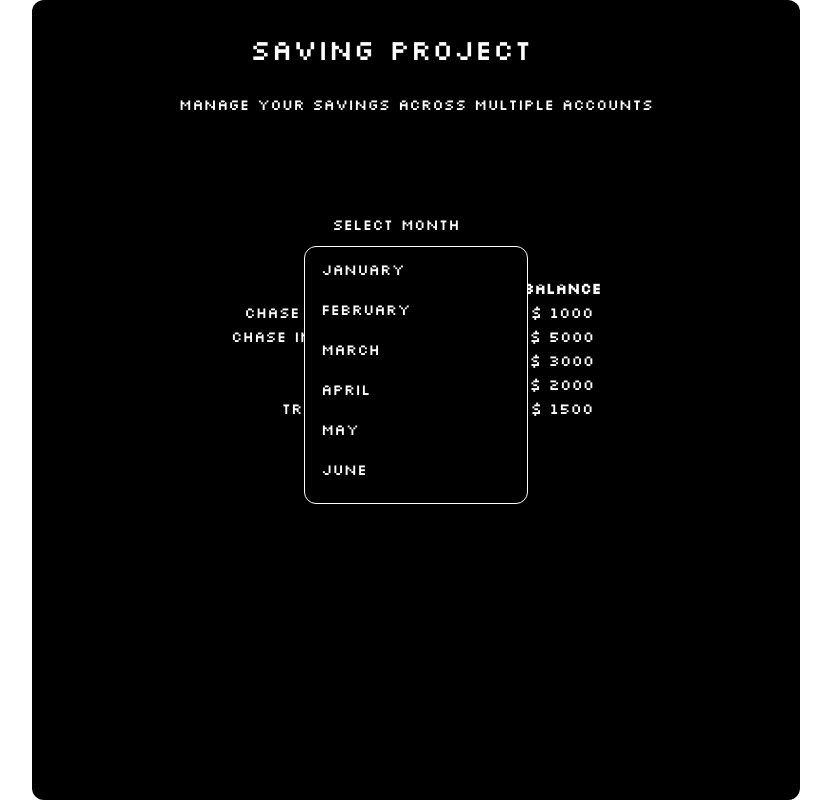
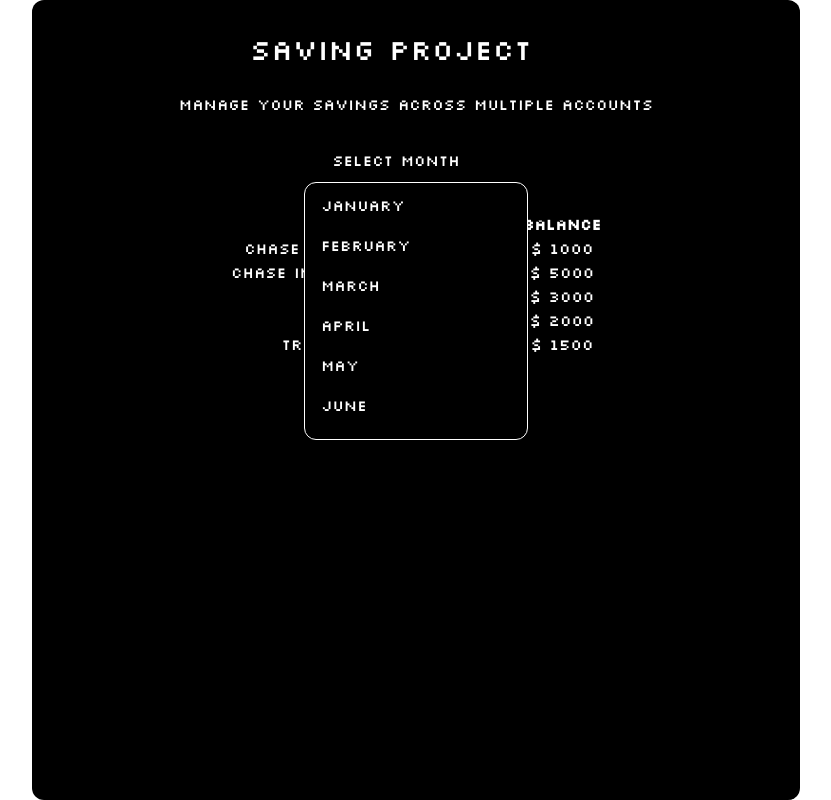
Before and after one commit to XPLoXe/multisavings, a Nuxt app: page / in a window 1280 px wide. Both pictures are taken after a click on the button "Select Month". Shown: the whole page, without its empty margins (224-1055 px from the left). Built offline with nearby package versions, Linux system fonts and the light colour scheme; no server answers; the database is empty.

Commit message:
using Firestore for storing and retrieving months

```diff
--- a/components/Accounts.vue
+++ b/components/Accounts.vue
@@ -1,7 +1,7 @@
 <template>
     <div class="flex flex-col justify-center items-center space-y-8">
         <Months />
-        <div class="flex flex-row space-x-12 justify-center items-center pb-4">
+        <div class="flex flex-row space-x-12 justify-center items-center">
             <div class="item">
                 <h3 class="font-bold">Account</h3>
                 <div v-for="item in selectedMonth.accounts" :key="item.id">
--- /dev/null
+++ b/components/AddMonth.vue
@@ -0,0 +1,32 @@
+<template>
+    <div>
+        <button @click="addMonth"
+            class="px-4 py-2 bg-black  rounded-xl flex flex-row items-center justify-center space-x-4 hover:bg-white hover:text-black">
+            <span>Add New Month</span>
+            <SvgIcon name="plus" alt="Coffee Icon" :width="24" :height="24" />
+        </button>
+    </div>
+</template>
+
+<script setup>
+import { ref } from 'vue';
+import { addNewMonth } from '@/firestoreMethods';
+
+const addMonth = async () => {
+    try {
+        const newMonthName = prompt("Enter the month name:");
+        if (!newMonthName) {
+            alert("Month name cannot be empty.");
+            return;
+        }
+        const newMonthId = await addNewMonth(newMonthName);
+        console.log('New month added with ID:', newMonthId);
+    } catch (error) {
+        console.error(error);
+        alert('Failed to add month. Please try again.');
+    }
+    location.reload();
+};
+</script>
+
+<style scoped></style>
--- a/components/Months.vue
+++ b/components/Months.vue
@@ -9,7 +9,7 @@
         </div>
 
         <div v-if="open" class="absolute top-8 mt-2 w-56 rounded-xl border border-white shadow-lg bg-black">
-            <div class="py-1 overflow-scroll h-64 overflow-x-hidden custom-scrollbar" role="menu"
+            <div class="py-1 overflow-scroll max-h-64 overflow-x-hidden custom-scrollbar" role="menu"
                 aria-orientation="vertical" aria-labelledby="options-menu">
                 <button v-for="(option, index) in options" :key="index" @click="selectOption(option)"
                     class="block px-4 py-2 transition duration-300 ease-in-out hover:bg-white hover:text-black w-full text-left">
@@ -22,14 +22,11 @@
 
 <script setup lang="ts">
 import { ref, onMounted, onUnmounted } from 'vue';
+import { fetchMonths } from '@/firestoreMethods'; // Import the fetchMonths function
 
 const open = ref(false);
 const selectedOption = ref('Select Month');
-const options = [
-    'January', 'February', 'March', 'April', 'May',
-    'June', 'July', 'August', 'September', 'October',
-    'November', 'December'
-];
+const options = ref<string[]>([]); // Change this to a ref for reactivity
 
 const dropdown = ref(null);
 
@@ -48,14 +45,27 @@ function handleClickOutside(event: MouseEvent) {
     }
 }
 
-onMounted(() => {
+// Fetch months from Firestore when the component is mounted
+onMounted(async () => {
     document.addEventListener('click', handleClickOutside);
+
+    try {
+        const fetchedMonths = await fetchMonths();
+        options.value = fetchedMonths.length > 0 ? fetchedMonths : [
+            'January', 'February', 'March', 'April', 'May',
+            'June', 'July', 'August', 'September', 'October',
+            'November', 'December'
+        ]; // Default options if none are fetched
+    } catch (error) {
+        console.error('Error loading months:', error);
+    }
 });
 
 onUnmounted(() => {
     document.removeEventListener('click', handleClickOutside);
 });
 </script>
+
 
 <style lang="pcss">
 .dropdown-container {
--- /dev/null
+++ b/firebase.js
@@ -0,0 +1,26 @@
+// Import the functions you need from the SDKs you need
+import { initializeApp } from "firebase/app";
+// import { getAnalytics } from "firebase/analytics";
+import { getFirestore } from 'firebase/firestore';
+// TODO: Add SDKs for Firebase products that you want to use
+// https://firebase.google.com/docs/web/setup#available-libraries
+
+// Your web app's Firebase configuration
+// For Firebase JS SDK v7.20.0 and later, measurementId is optional
+const firebaseConfig = {
+  apiKey: "AIzaSyA2XNaV-FhbVhykg_isq6Z7WwzBHRvVY_E",
+  authDomain: "saving-project-cbd1e.firebaseapp.com",
+  projectId: "saving-project-cbd1e",
+  storageBucket: "saving-project-cbd1e.appspot.com",
+  messagingSenderId: "37770475569",
+  appId: "1:37770475569:web:d6db68adf772562e63bd10",
+  measurementId: "G-ZT1Z2L19WX"
+};
+
+// Initialize Firebase
+const app = initializeApp(firebaseConfig);
+// const analytics = getAnalytics(app);
+
+const db = getFirestore(app);
+
+export { db };
--- /dev/null
+++ b/firestoreMethods.js
@@ -0,0 +1,38 @@
+// firestoreMethods.js
+import { collection, addDoc, getDocs } from 'firebase/firestore';
+import { db } from './firebase';
+
+// Function to add a new month with empty accounts
+async function addNewMonth(monthName) {
+  try {
+    const monthData = {
+      month: monthName,
+      accounts: [],
+    };
+
+    const docRef = await addDoc(collection(db, 'months'), monthData);
+    console.log('Document written with ID: ', docRef.id);
+    return docRef.id;
+  } catch (e) {
+    console.error('Error adding document: ', e);
+    throw new Error('Failed to add month');
+  }
+}
+
+export { addNewMonth };
+
+async function fetchMonths() {
+  try {
+    const querySnapshot = await getDocs(collection(db, 'months'));
+    const months = [];
+    querySnapshot.forEach((doc) => {
+      months.push(doc.data().month);
+    });
+    return months;
+  } catch (e) {
+    console.error('Error fetching documents: ', e);
+    return [];
+  }
+}
+
+export { fetchMonths }; // Export the method
--- a/package.json
+++ b/package.json
@@ -14,6 +14,7 @@
     "@fortawesome/free-solid-svg-icons": "^6.6.0",
     "@fortawesome/vue-fontawesome": "^3.0.8",
     "autoprefixer": "^10.4.19",
+    "firebase": "^10.12.5",
     "nuxt": "^3.12.4",
     "pixelarticons": "^1.8.0",
     "postcss": "^8.4.40",
@@ -22,7 +23,6 @@
   },
   "devDependencies": {
     "@eslint/js": "^9.8.0",
-    "eslint": "^9.8.0",
     "eslint-plugin-nuxt": "^4.0.0",
     "eslint-plugin-vue": "^9.27.0",
     "globals": "^15.8.0",
--- a/pages/index.vue
+++ b/pages/index.vue
@@ -1,18 +1,22 @@
 <template>
   <div
-    class="container bg-black mx-auto rounded-xl text-white min-h-screen flex flex-col max-w-3xl space-y-6 md:space-y-16">
+    class="container bg-black mx-auto rounded-xl text-white min-h-screen flex flex-col max-w-3xl space-y-4 md:space-y-6">
     <div class="flex flex-col justify-center items-center">
       <h1 class="text-3xl pt-6 text-white">Saving Project
         <SvgIcon name="coffee" alt="Coffee Icon" :width="36" :height="36" class="pt-2" />
       </h1>
-      <h3 class="text-white py-6">Manage your savings across multiple accounts</h3>
+      <h3 class="text-white pt-6">Manage your savings across multiple accounts</h3>
     </div>
     <div class="flex flex-col justify-center items-center">
       <Accounts />
+    </div>
+    <div class="flex flex-col justify-center items-center">
+      <AddMonth />
     </div>
   </div>
 </template>
 
 <script setup lang='ts'>
 import Accounts from '~/components/Accounts.vue';
+import AddMonth from '@/components/AddMonth.vue';
 </script>
```
Also changed, not shown: 1 other file (tests, documents, lock files or other folders).
